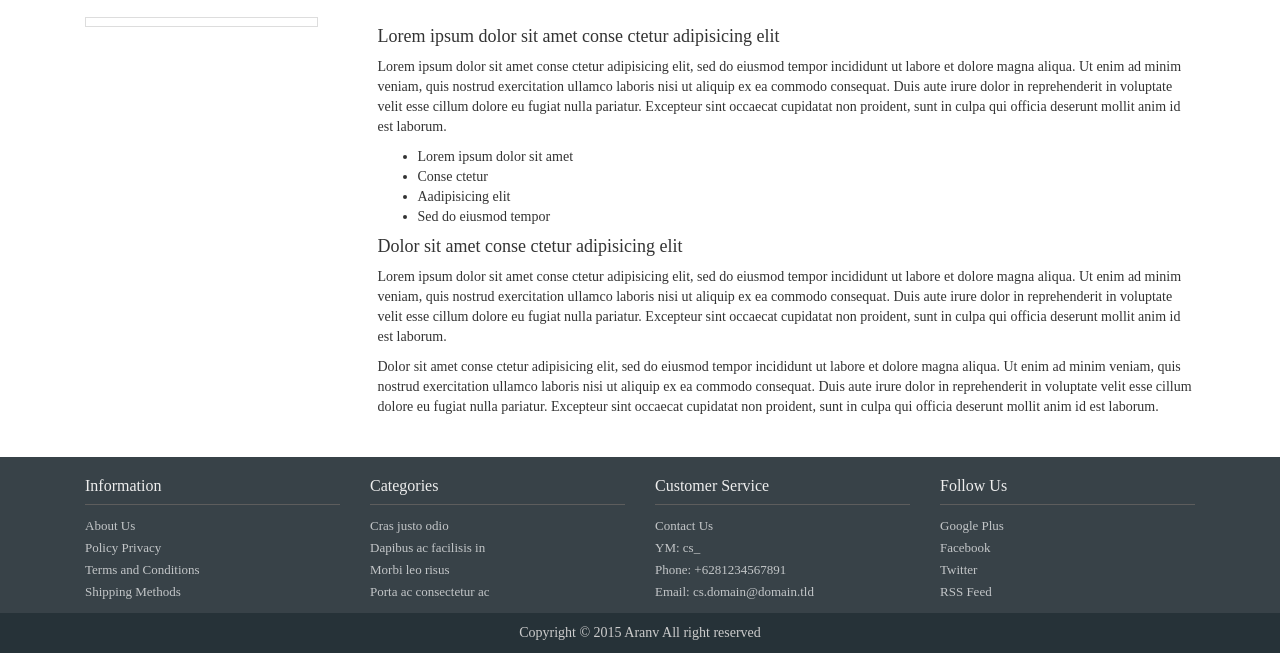
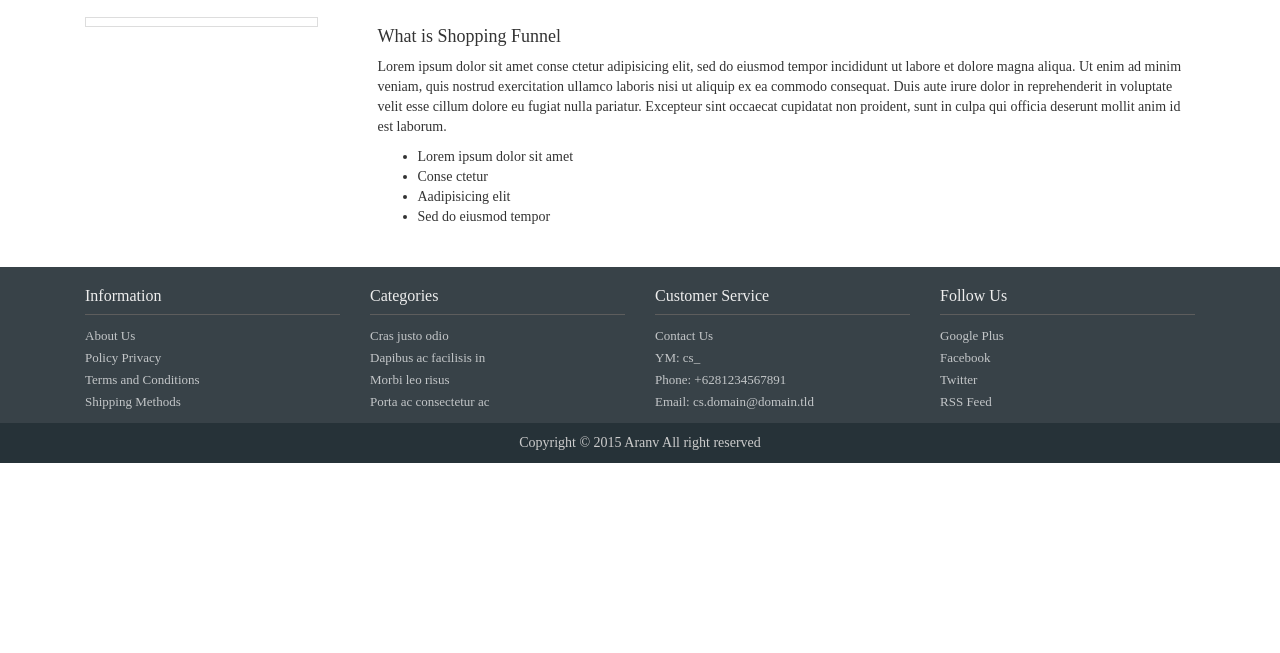
Before and after one commit to anupamryadav/saree, a plain HTML site: page about.html in a window 1280 px wide. Shown: the part 218-871 px from the top of the page. After the commit the page ends 800 px from the top, so only its background shows below. Drawn offline with Linux system fonts and the light colour scheme; a script that the page names is missing; a web font is replaced by a local one.

Commit message:
about us

```diff
--- a/about.html
+++ b/about.html
@@ -78,7 +78,9 @@
     	            		<span class="title">RECENT PRODUCT</span>
     	            	</div>
     		                <div class="thumbnail col-lg-12 col-md-12 col-sm-6 visible-lg visible-md text-center">
-    		                	 <div data-SDID="171204668"  data-identifier="SnapdealAffiliateAds" data-height="60" data-width="800" ></div><script id="snap_zxcvbnhg" async src="http://affiliate-ads.snapdeal.com/affiliate/js/snapdealAffiliate.js"></script>
+    		                	<div data-SDID="1047668583"  data-identifier="SnapdealAffiliateAds" data-height="250" data-width="253" ></div>
+                                <script async id="snap_zxcvbnhg" src="http://affiliate-ads.snapdeal.com/affiliate/js/snapdealAffiliate.js">
+                                </script>
     		                </div>
     				</div>
     				<!-- End RECENT PRODUCT -->
@@ -93,7 +95,7 @@
                 		<span class="title">ABOUT US</span>
                 	</div>
     	            <div class="col-lg-12 col-sm-12 hero-feature">
-    	            	<h4>Lorem ipsum dolor sit amet conse ctetur adipisicing elit</h4>
+    	            	<h4>What is Shopping Funnel</h4>
     					<p>Lorem ipsum dolor sit amet conse ctetur adipisicing elit, sed do eiusmod tempor incididunt ut labore et dolore magna aliqua. Ut enim ad minim veniam, quis nostrud exercitation ullamco laboris nisi ut aliquip ex ea commodo consequat. Duis aute irure dolor in reprehenderit in voluptate velit esse cillum dolore eu fugiat nulla pariatur. Excepteur sint occaecat cupidatat non proident, sunt in culpa qui officia deserunt mollit anim id est laborum.</p>
     					<ul>
     						<li>Lorem ipsum dolor sit amet</li>
@@ -101,9 +103,7 @@
     						<li>Aadipisicing elit</li>
     						<li>Sed do eiusmod tempor</li>
     					</ul>
-    					<h4>Dolor sit amet conse ctetur adipisicing elit</h4>
-    					<p>Lorem ipsum dolor sit amet conse ctetur adipisicing elit, sed do eiusmod tempor incididunt ut labore et dolore magna aliqua. Ut enim ad minim veniam, quis nostrud exercitation ullamco laboris nisi ut aliquip ex ea commodo consequat. Duis aute irure dolor in reprehenderit in voluptate velit esse cillum dolore eu fugiat nulla pariatur. Excepteur sint occaecat cupidatat non proident, sunt in culpa qui officia deserunt mollit anim id est laborum.</p>
-    					<p>Dolor sit amet conse ctetur adipisicing elit, sed do eiusmod tempor incididunt ut labore et dolore magna aliqua. Ut enim ad minim veniam, quis nostrud exercitation ullamco laboris nisi ut aliquip ex ea commodo consequat. Duis aute irure dolor in reprehenderit in voluptate velit esse cillum dolore eu fugiat nulla pariatur. Excepteur sint occaecat cupidatat non proident, sunt in culpa qui officia deserunt mollit anim id est laborum.</p>
+
     	            </div>
             	</div>
             	<!-- End Cart -->
```
